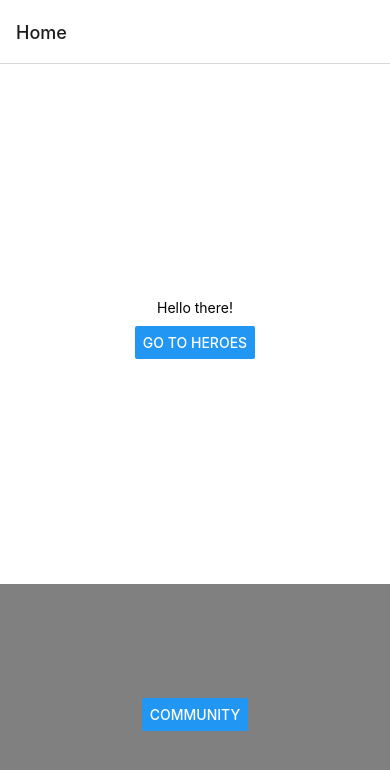
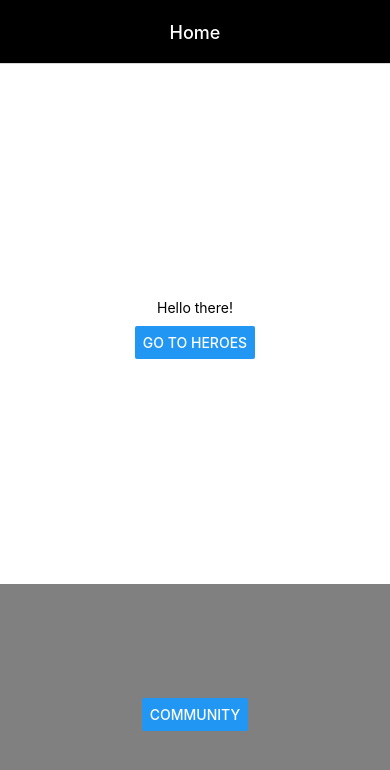
Before and after one commit to fr3dzyy/react-native, a React Native app: screen / in a window 390 px wide. Shown: the top 770 px of the page. Built offline with nearby package versions, Linux system fonts and the light colour scheme.

Commit message:
Small changes on the header

```diff
--- a/App.js
+++ b/App.js
@@ -12,8 +12,16 @@ const Stack = createNativeStackNavigator()
 export default function App() {
   return (
     <NavigationContainer>
-      <StatusBar style="auto" />
-      <Stack.Navigator>
+      <StatusBar style="light" />
+      <Stack.Navigator
+        screenOptions={{
+          headerStyle: {
+            backgroundColor: '#000',
+          },
+          headerTintColor: '#fff',
+          headerTitleAlign: 'center',
+        }}
+      >
         <Stack.Screen name="Home" component={HomeScreen} />
         <Stack.Screen name="Heroes" component={HeroesScreen} />
         <Stack.Screen name="Community" component={CommunityScreen} />
```
